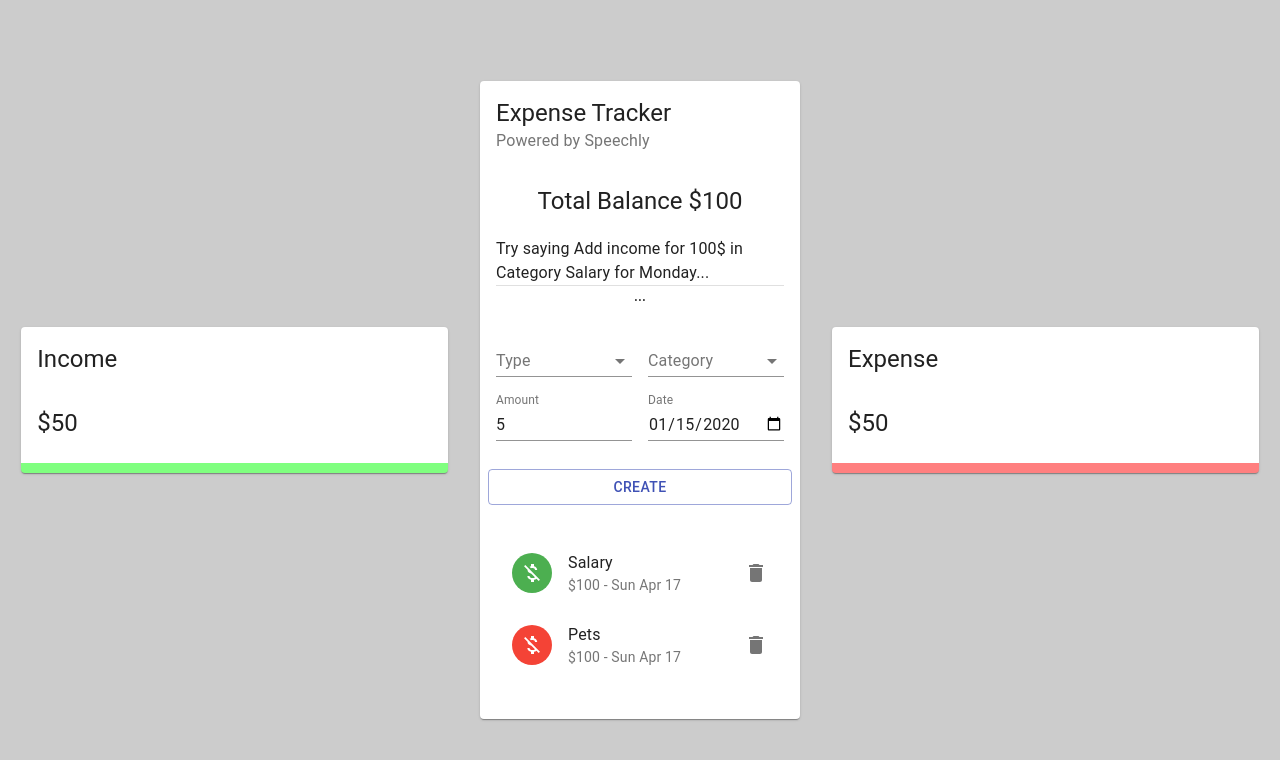
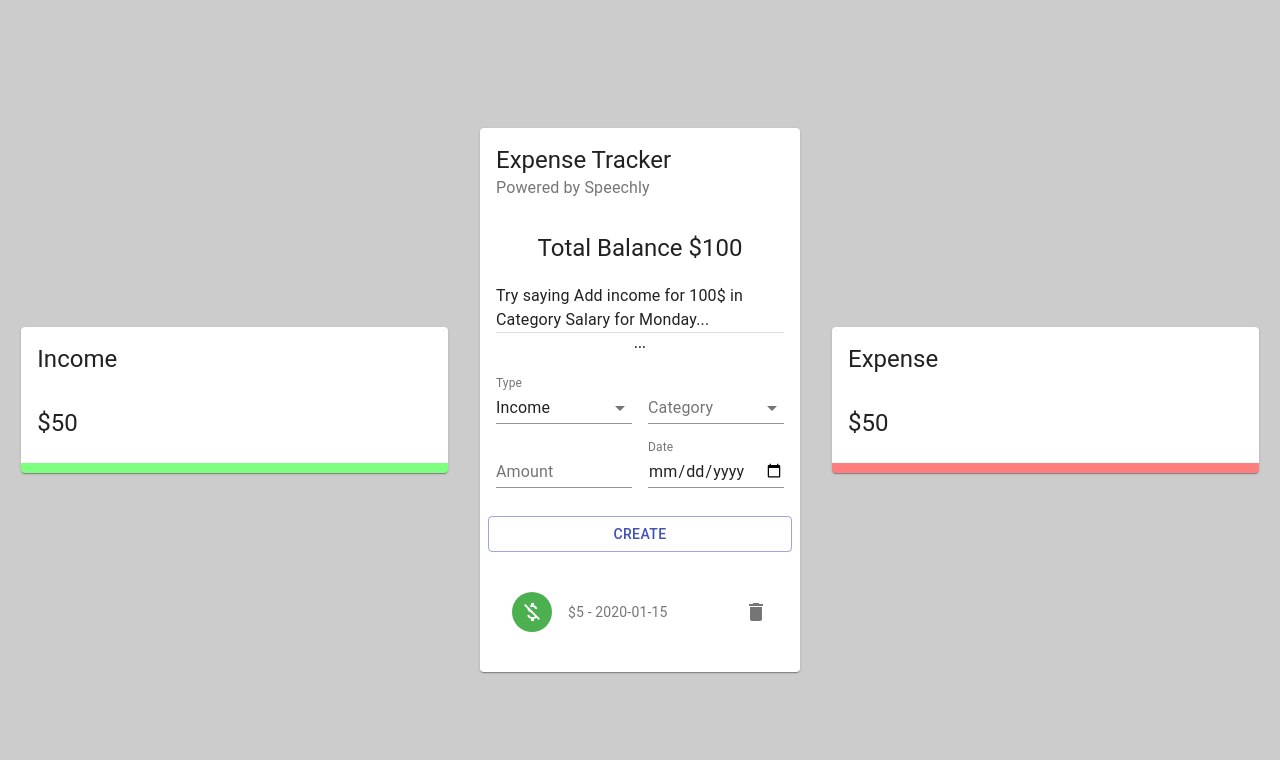
Before and after one commit to Mahmoud2227/budget_tracker, a React (Create React App) app: page / in a window 1280 px wide. Both pictures are taken after typing "5", "2020-01-15" into the empty fields and a click on the button "CREATE". Shown: the top 760 px of the page. Built offline with nearby package versions, Linux system fonts and the light colour scheme.

Commit message:
created globalContext and implemented main logic

```diff
--- a/src/components/Main/Form/Form.js
+++ b/src/components/Main/Form/Form.js
@@ -1,48 +1,81 @@
-import React from 'react'
-import { TextField , Typography, Grid, Button,FormControl,InputLabel,Select,MenuItem } from '@material-ui/core'
+import {useState,useContext} from "react";
+import {
+  TextField,
+  Typography,
+  Grid,
+  Button,
+  FormControl,
+  InputLabel,
+  Select,
+  MenuItem,
+} from "@material-ui/core";
 
-import useStyles from './FormStyles'
+import { ExpenseTrackerContext } from "../../../context/context";
+import {v4 as uuidv4} from 'uuid';
 
-const Form = () =>
-{
-  const classes = useStyles()
+import useStyles from "./FormStyles";
 
+const initialState = {
+  amount: "",
+  category: "",
+  type: "Income",
+  date: new Date(),
+};
+
+const Form = () => {
+  const classes = useStyles();
+  const [ formData, setFormData ] = useState( initialState );
+  const { addTransaction } = useContext( ExpenseTrackerContext );
+
+  const createTransaction = () =>
+  {
+    const transaction = { ...formData, amount: +formData.amount, id: uuidv4() };
+    addTransaction( transaction )
+    setFormData( initialState );
+  }
   return (
     <div>
-      <Grid container spacing={ 2 }>
-        <Grid item xs={ 12 } >
+      <Grid container spacing={2}>
+        <Grid item xs={12}>
           <Typography align='center' variant='subtitle2' gutterBottom>
             ...
           </Typography>
         </Grid>
-        <Grid item xs={ 6 }>
-          <FormControl fullWidth >
+        <Grid item xs={6}>
+          <FormControl fullWidth>
             <InputLabel>Type</InputLabel>
-            <Select>
-              <MenuItem value="Income">Income</MenuItem>
-              <MenuItem value="Expense">Expense</MenuItem>
+            <Select value={formData.type} onChange={(e)=>setFormData(prevState=>({...prevState,type:e.target.value}))} >
+              <MenuItem value='Income'>Income</MenuItem>
+              <MenuItem value='Expense'>Expense</MenuItem>
             </Select>
           </FormControl>
         </Grid>
-        <Grid item xs={ 6 }>
-          <FormControl fullWidth >
+        <Grid item xs={6}>
+          <FormControl fullWidth>
             <InputLabel>Category</InputLabel>
-            <Select>
-              <MenuItem value='business' >Business</MenuItem>
-              <MenuItem value='salary' >Salary</MenuItem>
+            <Select value={formData.category} onChange={(e)=>setFormData(prevState=>({...prevState,category:e.target.value}))}>
+              <MenuItem value='business'>Business</MenuItem>
+              <MenuItem value='salary'>Salary</MenuItem>
             </Select>
           </FormControl>
         </Grid>
-        <Grid item xs={ 6 }>
-          <TextField type="number" label='Amount' fullWidth ></TextField>
+        <Grid item xs={6}>
+          <TextField type='number' label='Amount' fullWidth value={formData.amount} onChange={(e)=>setFormData(prevState=>({...prevState,amount:e.target.value}))} ></TextField>
         </Grid>
-        <Grid item xs={ 6 }>
-          <TextField type="date" label='Date' fullWidth ></TextField>
+        <Grid item xs={6}>
+          <TextField type='date' label='Date' fullWidth value={formData.date} onChange={(e)=>setFormData(prevState=>({...prevState,date:e.target.value}))}></TextField>
         </Grid>
-        <Button className={classes.button} variant='outlined' color='primary' fullWidth >Create</Button>
+        <Button
+          className={classes.button}
+          variant='outlined'
+          color='primary'
+          fullWidth
+          onClick={createTransaction}>
+          Create
+        </Button >
       </Grid>
     </div>
-  )
-}
+  );
+};
 
-export default Form
+export default Form;
--- a/src/components/Main/List/List.js
+++ b/src/components/Main/List/List.js
@@ -1,4 +1,4 @@
-import React from "react";
+import {useContext} from "react";
 import {
   List as MUIList,
   ListItem,
@@ -9,36 +9,14 @@
   Slide,
   IconButton,
 } from "@material-ui/core";
-import {Delete, MoneyOff} from "@material-ui/icons";
+import { Delete, MoneyOff } from "@material-ui/icons";
 
 import useStyles from "./ListStyles";
+import { ExpenseTrackerContext } from "../../../context/context";
 
 const List = () => {
   const classes = useStyles();
-
-  const transactions = [
-    {
-      id: 1,
-      type: "Income",
-      category: "Salary",
-      amount: 100,
-      date: 'Sun Apr 17',
-    },
-    {
-      id: 2,
-      type: "Expense",
-      category: "Pets",
-      amount: 100,
-      date: 'Sun Apr 17',
-    },
-    {
-      id: 3,
-      type: "Income",
-      category: "Business",
-      amount: 100,
-      date: 'Sun Apr 17',
-    },
-  ];
+  const {deleteTransaction , transactions} = useContext(ExpenseTrackerContext);
 
   return (
     <MUIList dense={false} className={classes.list}>
@@ -65,7 +43,7 @@
               secondary={`$${transaction.amount} - ${transaction.date}`}
             />
             <ListItemSecondaryAction>
-              <IconButton edge='end' aria-label='delete' onClick=''>
+              <IconButton edge='end' aria-label='delete' onClick={()=>deleteTransaction(transaction.id)}>
                 <Delete />
               </IconButton>
             </ListItemSecondaryAction>
--- /dev/null
+++ b/src/context/context.js
@@ -0,0 +1,31 @@
+import {useReducer, createContext} from "react";
+
+import contextReducer from "./contextReducer";
+
+const initialState = [];
+
+export const ExpenseTrackerContext = createContext(initialState);
+
+export const Provider = ({children}) => {
+  const [transactions, dispatchTransactions] = useReducer(
+    contextReducer,
+    initialState
+  );
+
+  const deleteTransaction = (id) =>
+    dispatchTransactions({type: "DELETE_TRANSACTION", id});
+
+  const addTransaction = (transaction) =>
+    dispatchTransactions({type: "ADD_TRANSACTION", item: transaction});
+
+  console.log(transactions);
+  return (
+    <ExpenseTrackerContext.Provider value={{
+      addTransaction,
+      deleteTransaction,
+      transactions,
+    }} >
+      {children}
+    </ExpenseTrackerContext.Provider>
+  );
+};
--- /dev/null
+++ b/src/context/contextReducer.js
@@ -0,0 +1,19 @@
+const contextReducer = ( state, action ) =>
+{
+  let transactions
+
+  switch (action.type) {
+    case 'DELETE_TRANSACTION':
+      transactions = state.filter(transaction => transaction.id !== action.id)
+      return transactions
+
+    case 'ADD_TRANSACTION':
+      transactions = [...state,action.item]
+      return transactions
+
+    default:
+      return state
+  }
+};
+
+export default contextReducer;
--- a/src/index.js
+++ b/src/index.js
@@ -1,14 +1,15 @@
 import React from 'react';
 import ReactDOM from 'react-dom/client';
+
 import App from './App';
+import {Provider} from "./context/context";
 
-import './index.css';
-
+import "./index.css";
 const root = ReactDOM.createRoot(document.getElementById('root'));
 root.render(
-  <React.StrictMode>
-    <App />
-  </React.StrictMode>
+    <Provider>
+      <App />
+    </Provider>
 );
 
 // If you want to start measuring performance in your app, pass a function
```
